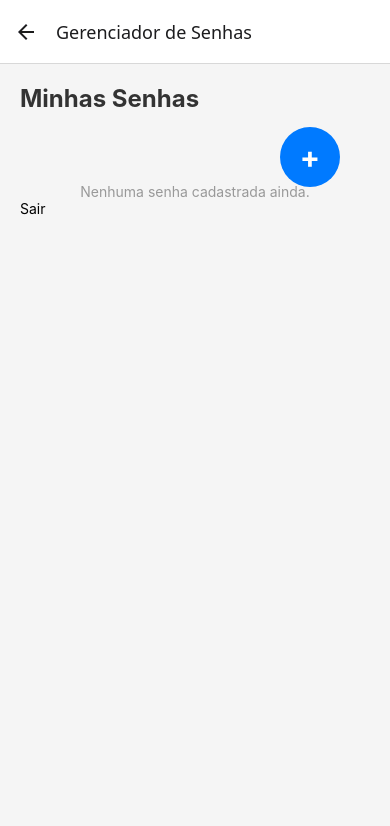
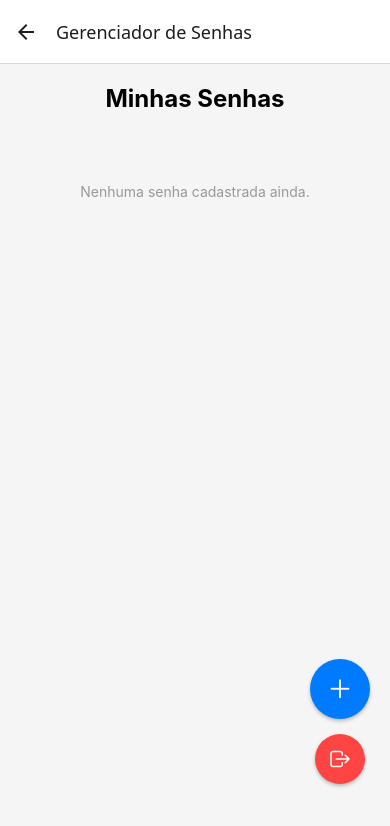
Before and after one commit to oliweira/owpass, a React Native app: screen /Home in a window 390 px wide. Shown: the top 826 px of the page. Built offline with nearby package versions, Linux system fonts and the light colour scheme.

Commit message:
Alinhando os botões

```diff
--- a/src/screens/HomeScreen.js
+++ b/src/screens/HomeScreen.js
@@ -1,3 +1,4 @@
+import Ionicons from "@expo/vector-icons/Ionicons";
 import { useIsFocused } from "@react-navigation/native";
 import { useEffect, useState } from "react";
 import {
@@ -57,15 +58,24 @@ const HomeScreen = ({ navigation }) => {
             )}
           />
         )}
+      </View>
 
+      {/* COLUNA DE BOTÕES FLUTUANTES (FAB COLUMN) */}
+      <View style={styles.fabColumn}>
+        {/* Botão Adicionar (Azul - Em cima) */}
         <TouchableOpacity
-          style={styles.addButton}
           onPress={() => navigation.navigate("AddPassword")}
+          style={[styles.fab, styles.fabAdd]}
         >
-          <Text style={styles.addButtonText}>+</Text>
+          <Ionicons name="add" size={30} color="white" />
         </TouchableOpacity>
-        <TouchableOpacity onPress={handleLogout} style={styles.logoutButton}>
-          <Text style={styles.logoutText}>Sair</Text>
+
+        {/* Botão Sair (Vermelho - Em baixo) */}
+        <TouchableOpacity
+          onPress={handleLogout}
+          style={[styles.fab, styles.fabLogout]}
+        >
+          <Ionicons name="log-out-outline" size={24} color="white" />
         </TouchableOpacity>
       </View>
     </View>
@@ -73,22 +83,53 @@ const HomeScreen = ({ navigation }) => {
 };
 
 const styles = StyleSheet.create({
-  container: { flex: 1, backgroundColor: "#f5f5f5", padding: 20 },
-  title: { fontSize: 24, fontWeight: "bold", marginBottom: 20, color: "#333" },
+  container: { flex: 1, backgroundColor: "#f5f5f5" },
+  title: {
+    fontSize: 24,
+    fontWeight: "bold",
+    padding: 20,
+    textAlign: "center",
+  },
   emptyText: { textAlign: "center", marginTop: 50, color: "#999" },
-  addButton: {
+  // CONTAINER DA COLUNA
+  fabColumn: {
     position: "absolute",
-    right: 30,
-    bottom: 30,
-    backgroundColor: "#007AFF",
+    bottom: 60,
+    right: 20,
+    alignItems: "center",
+    gap: 15, // Espaço entre os botões
+  },
+
+  // ESTILO BASE DO CÍRCULO
+  fab: {
     width: 60,
     height: 60,
     borderRadius: 30,
     justifyContent: "center",
     alignItems: "center",
     elevation: 5,
+    shadowColor: "#000",
+    shadowOffset: { width: 0, height: 2 },
+    shadowOpacity: 0.25,
+    shadowRadius: 3.84,
   },
-  addButtonText: { color: "#fff", fontSize: 30, fontWeight: "bold" },
+  fabAdd: {
+    backgroundColor: "#007AFF",
+  },
+  fabLogout: {
+    backgroundColor: "#ff4444",
+    width: 50,
+    height: 50,
+    borderRadius: 25,
+  },
+  card: {
+    flexDirection: "row",
+    justifyContent: "space-between",
+    padding: 20,
+    borderBottomWidth: 1,
+    borderBottomColor: "#f0f0f0",
+  },
+  cardText: { fontSize: 18 },
 });
 
 export default HomeScreen;
--- a/src/screens/LoginScreen.js
+++ b/src/screens/LoginScreen.js
@@ -81,7 +81,6 @@ export default function LoginScreen({ navigation }) {
         secureTextEntry
         onChangeText={setPassword}
         style={styles.input}
-        placeholder="****"
         placeholderTextColor="#999"
       />
       <TouchableOpacity style={styles.button} onPress={handleAction}>
```
